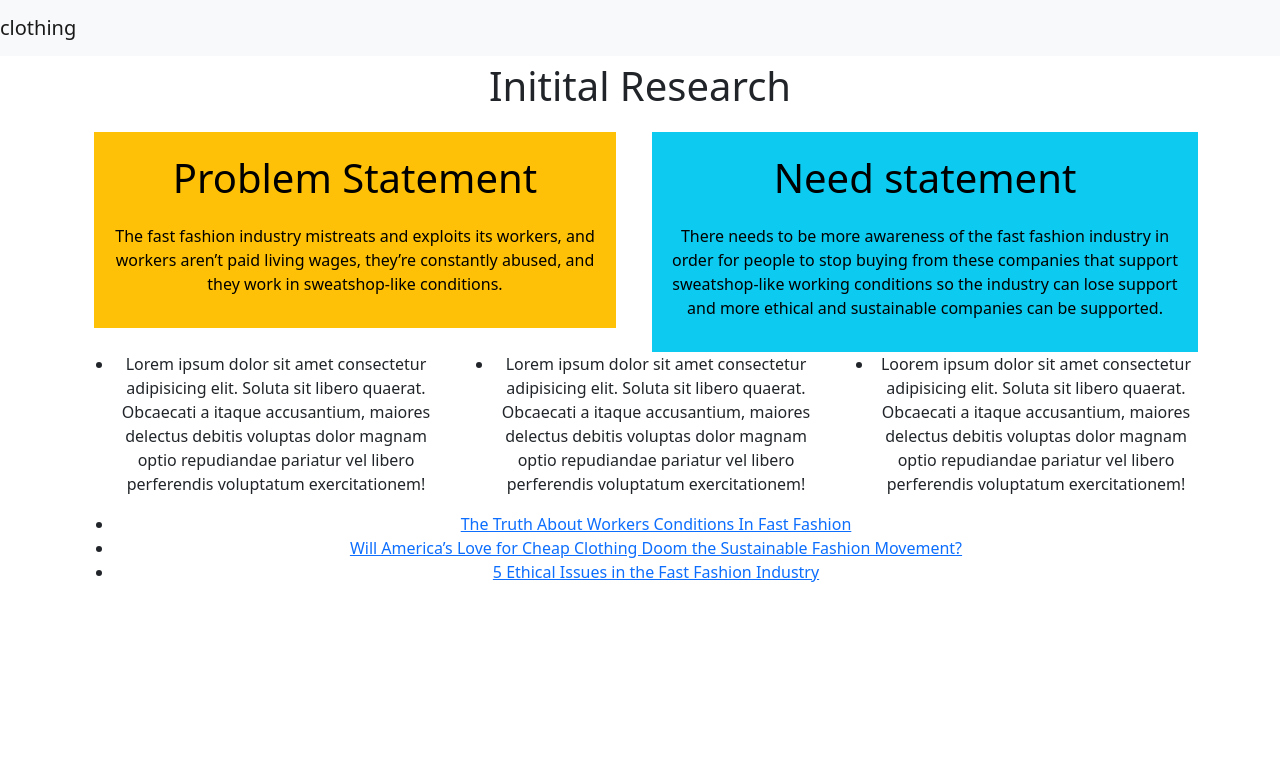
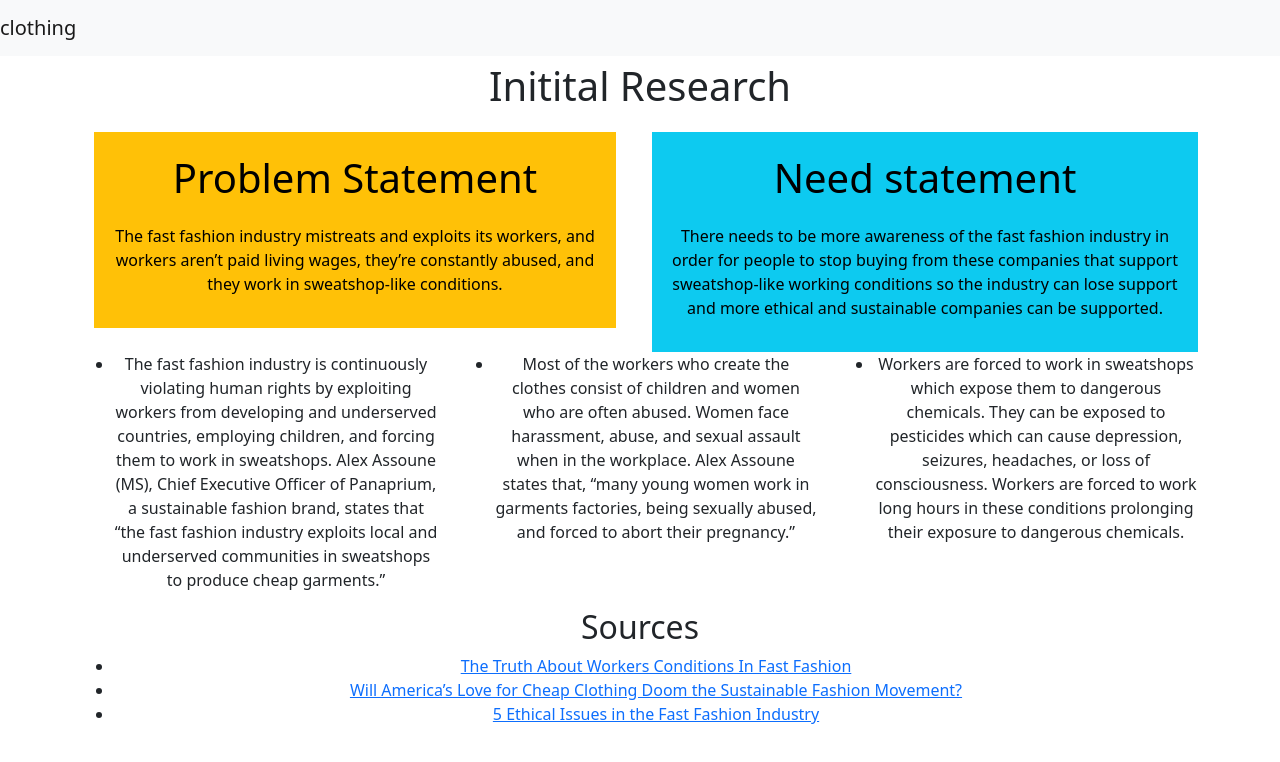
Before and after one commit to someonetookLeah/LeahVann, a plain HTML site: page initialResearch.html in a window 1280 px wide. Drawn offline with nearby package versions, Linux system fonts and the light colour scheme.

Commit message:
BIG changes

```diff
--- a/initialResearch.html
+++ b/initialResearch.html
@@ -48,23 +48,24 @@ https://getbootstrap.com/docs/5.2/layout/grid/#equal-width  -->
 
       <div class="col">
         <ul>
-          <li> Lorem ipsum dolor sit amet consectetur adipisicing elit. Soluta sit libero quaerat. Obcaecati a itaque accusantium, maiores delectus debitis voluptas dolor magnam optio repudiandae pariatur vel libero perferendis voluptatum exercitationem!</li>
+          <li>The fast fashion industry is continuously violating human rights by exploiting workers from developing and underserved countries, employing children, and forcing them to work in sweatshops. Alex Assoune (MS), Chief Executive Officer of Panaprium, a sustainable fashion brand, states that “the fast fashion industry exploits local and underserved communities in sweatshops to produce cheap garments.” </li>
         </ul>
       </div>
 
       <div class="col">
         <ul>
-          <li> Lorem ipsum dolor sit amet consectetur adipisicing elit. Soluta sit libero quaerat. Obcaecati a itaque accusantium, maiores delectus debitis voluptas dolor magnam optio repudiandae pariatur vel libero perferendis voluptatum exercitationem!</li>
+          <li>Most of the workers who create the clothes consist of children and women who are often abused. Women face harassment, abuse, and sexual assault when in the workplace. Alex Assoune states that, “many young women work in garments factories, being sexually abused, and forced to abort their pregnancy.”</li>
         </ul>
       </div>
 
       <div class="col">
         <ul>
-          <li> Loorem ipsum dolor sit amet consectetur adipisicing elit. Soluta sit libero quaerat. Obcaecati a itaque accusantium, maiores delectus debitis voluptas dolor magnam optio repudiandae pariatur vel libero perferendis voluptatum exercitationem!</li>
+          <li>Workers are forced to work in sweatshops which expose them to dangerous chemicals. They can be exposed to pesticides which can cause depression, seizures, headaches, or loss of consciousness. Workers are forced to work long hours in these conditions prolonging their exposure to dangerous chemicals. </li>
         </ul>
       </div>
 
       <div class="container">
+        <h2>Sources</h2>
           <ul>
           <li><a href="https://www.panaprium.com/blogs/i/fast-fashion-workers-conditions#:~:text=They%20work%20on%20farms%20and,doesn't%20pay%20living%20wages.">The Truth About Workers Conditions In Fast Fashion</a></li>
           <li><a href="https://www.ecowatch.com/will-americas-love-for-cheap-clothing-doom-the-sustainable-fashion-mov-1891128666.html">Will America’s Love for Cheap Clothing Doom the Sustainable Fashion Movement?</a></li>
```
